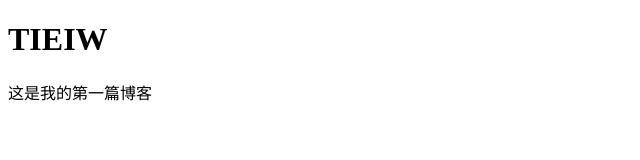
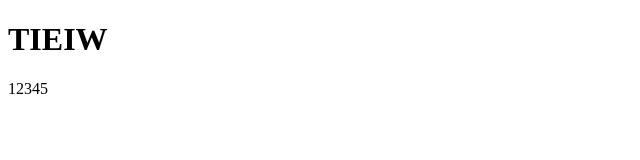
Before and after one commit to Tieiw/Tieiw-Design, a plain HTML site: page index.html in a window 1280 px wide. Shown: the whole page, without its empty margins (0-640 px from the left). Drawn offline with Linux system fonts and the light colour scheme.

Commit message:
Update index.html

```diff
--- a/index.html
+++ b/index.html
@@ -5,6 +5,6 @@
 </head>
 <body>
 <h1>TIEIW</h1>
-<p>这是我的第一篇博客</p>
+<p>12345</p>
 </body>
 </html>
```
